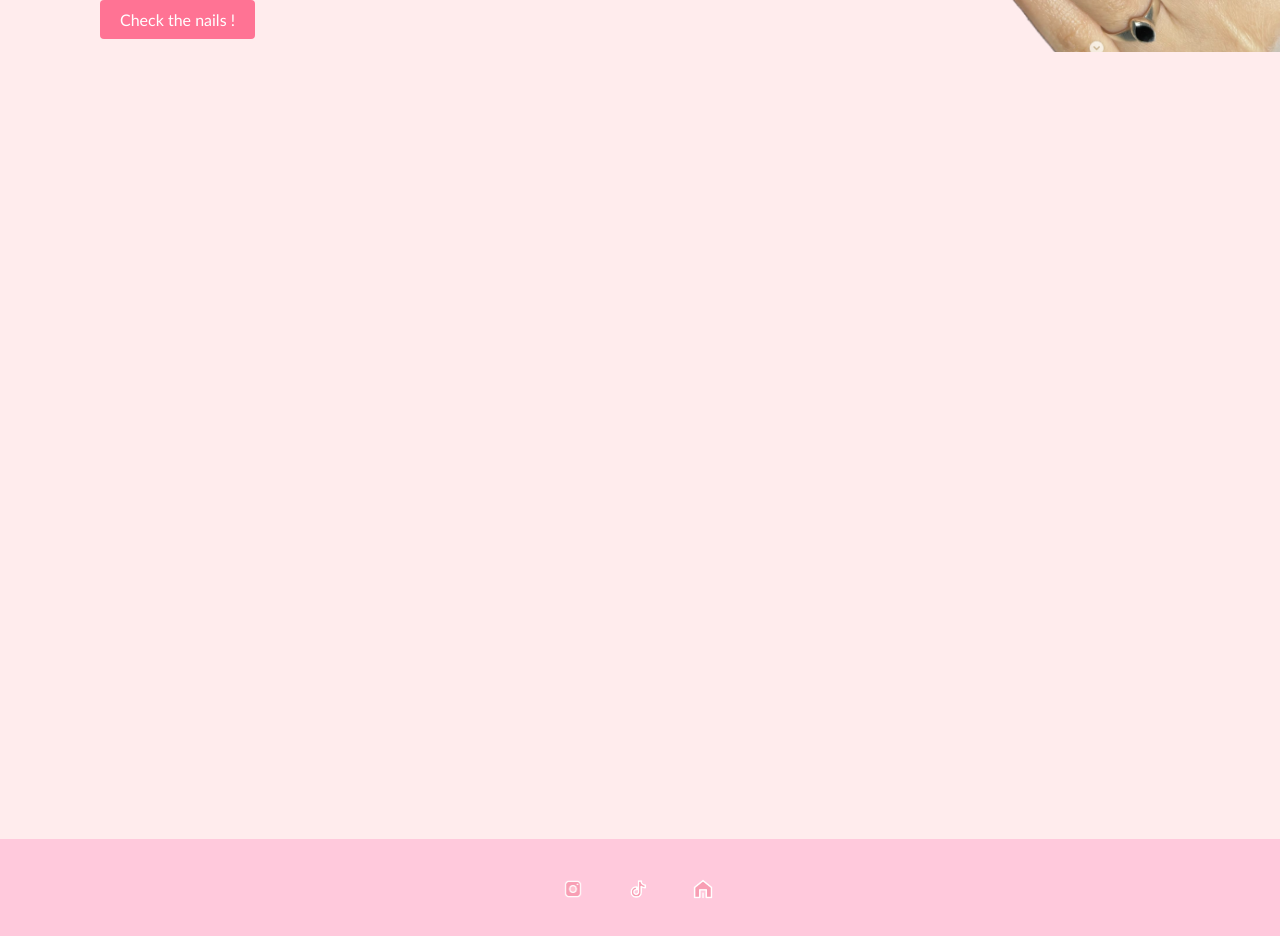
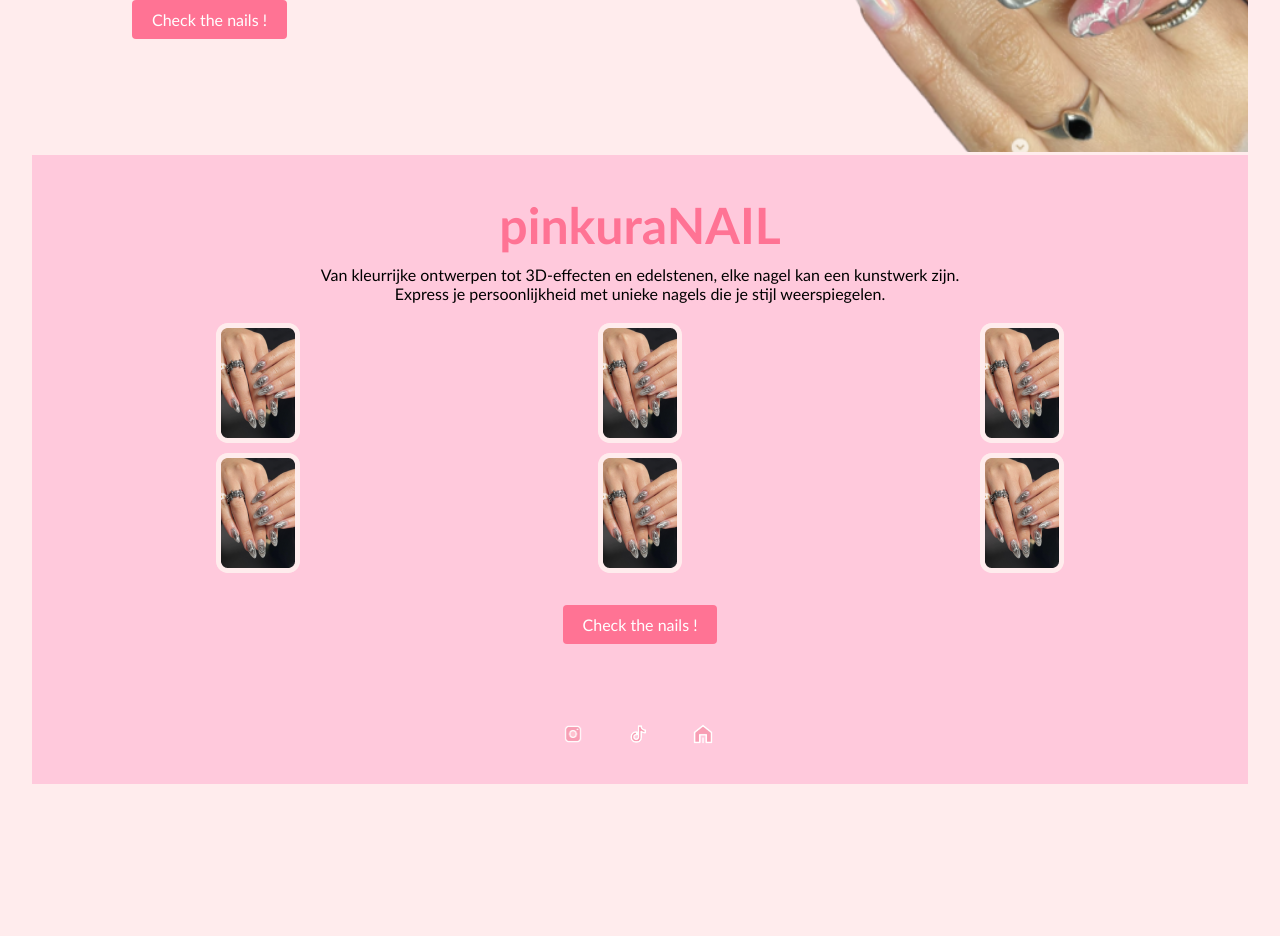
Before and after one commit to EmonaSantiago/Pinkuranail, a SvelteKit app: page / in a window 1280 px wide. Shown: the part 460-1396 px from the top of the page. After the commit the page ends 1244 px from the top, so only its background shows below. Built offline with nearby package versions, Linux system fonts and the light colour scheme.

Commit message:
Nails section

```diff
--- a/src/css/style.css
+++ b/src/css/style.css
@@ -14,6 +14,13 @@
 }
 
 body {
-
+   margin-left: 2em;
+   margin-right: 2em;
     background-color: var(--l-pink);
 }
+
+@media (max-width: 768px) {
+body {
+    margin: 0;
+}
+}
--- a/src/lib/components/Footer.svelte
+++ b/src/lib/components/Footer.svelte
@@ -23,7 +23,7 @@
 <style>
   body {
     position: relative;
-    min-height: 100vh;
+    /* min-height: 100vh; */
     margin: 0;
     padding: 0;
   }
@@ -33,7 +33,7 @@
   }
 
   .footer {
-    position: absolute;
+    /* position: absolute; */
     bottom: 0;
     left: 0;
     width: 100%;
--- a/src/lib/components/Nav.svelte
+++ b/src/lib/components/Nav.svelte
@@ -2,7 +2,6 @@
   import Image from "/Users/emonasantiago/Documents/choices-choices-the-tech-stack/Pinkuranail/src/images/logo.png";
 </script>
 
-<body>
 <header class="nav-header">
   <a href="/Online-Boeken" class="nav-link">Boeken</a>
   <div>
@@ -10,7 +9,6 @@
   </div>
   <a href="/Over-ons" class="nav-link">Over ons</a>
 </header>
-</body>
 
 <style>
   .nav-header {
@@ -20,6 +18,7 @@
     justify-content: space-between;
     align-items: center;
     padding: 0 300px;
+    width: auto;
   }
 
   img {
--- a/src/routes/+page.svelte
+++ b/src/routes/+page.svelte
@@ -1,5 +1,6 @@
 <script>
   import Image from "/Users/emonasantiago/Documents/choices-choices-the-tech-stack/Pinkuranail/src/images/Hero-Nails.png";
+  import nail1 from "/Users/emonasantiago/Documents/choices-choices-the-tech-stack/Pinkuranail/src/images/nail1.png";
 </script>
 
 <!-- Hero section -->
@@ -10,11 +11,31 @@
       Een uniek oog voor detail <br />
       en altijd op de hoogte van de nieuwste trends!
     </p>
-    <a href="#" class="button">Check the nails !</a>
+    <a href="#nails" class="button">Check the nails !</a>
   </div>
   <div class="hero-image">
     <img src={Image} alt="My Image" />
   </div>
+</section>
+
+<!-- Nails section -->
+<section id="nails">
+  <h2 class="nails-title">pinkuraNAIL</h2>
+  <p class="nails-text">
+    Van kleurrijke ontwerpen tot 3D-effecten en edelstenen, elke nagel kan een
+    kunstwerk zijn. <br />
+    Express je persoonlijkheid met unieke nagels die je stijl weerspiegelen.
+  </p>
+
+  <div class="image-collage">
+    <img src={nail1} alt="Afbeelding 1" />
+    <img src={nail1} alt="Afbeelding 1" />
+    <img src={nail1} alt="Afbeelding 1" />
+    <img src={nail1} alt="Afbeelding 1" />
+    <img src={nail1} alt="Afbeelding 1" />
+    <img src={nail1} alt="Afbeelding 1" />
+  </div>
+  <a href="#nails" class="button">Check the nails !</a>
 </section>
 
 <style>
@@ -50,7 +71,7 @@
 
   .hero-image img {
     max-width: 100%;
-    height: auto;
+    height: 32em;
   }
 
   /* CSS-styling voor de linkknop */
@@ -66,6 +87,37 @@
 
   .button:hover {
     background-color: var(--purple);
+  }
+
+  /* CSS-styling voor de sectie */
+  #nails {
+    text-align: center;
+    padding: 40px;
+    background-color: var(--pink);
+  }
+
+  .nails-title {
+    font-size: 50px;
+    font-weight: bold;
+    margin-bottom: 10px;
+    color: var(--red);
+  }
+
+  .nails-text {
+    margin-bottom: 20px;
+  }
+
+  .image-collage {
+    display: grid;
+    grid-template-columns: repeat(3, 1fr);
+    grid-gap: 10px;
+    justify-items: center;
+    margin-bottom: 2em;
+  }
+
+  .image-collage img {
+    max-width: 100%;
+    height: auto;
   }
 
   /* Media query voor mobiele weergave */
@@ -86,5 +138,13 @@
       max-width: 100%;
       height: auto;
     }
+
+    #nails {
+      height: 100vh;
+    }
+
+    .nails-title {
+      font-size: 30px;
+    }
   }
 </style>
```
Also changed, not shown: src/images/nail1.png (added). Lines whose indentation alone changed are shown as unchanged.
